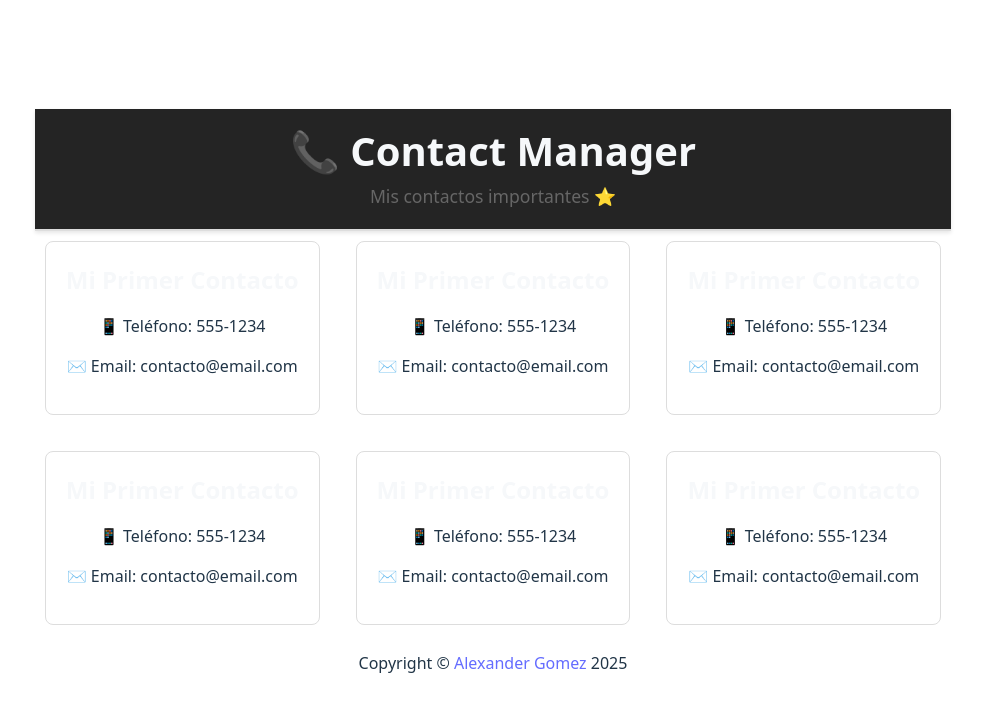
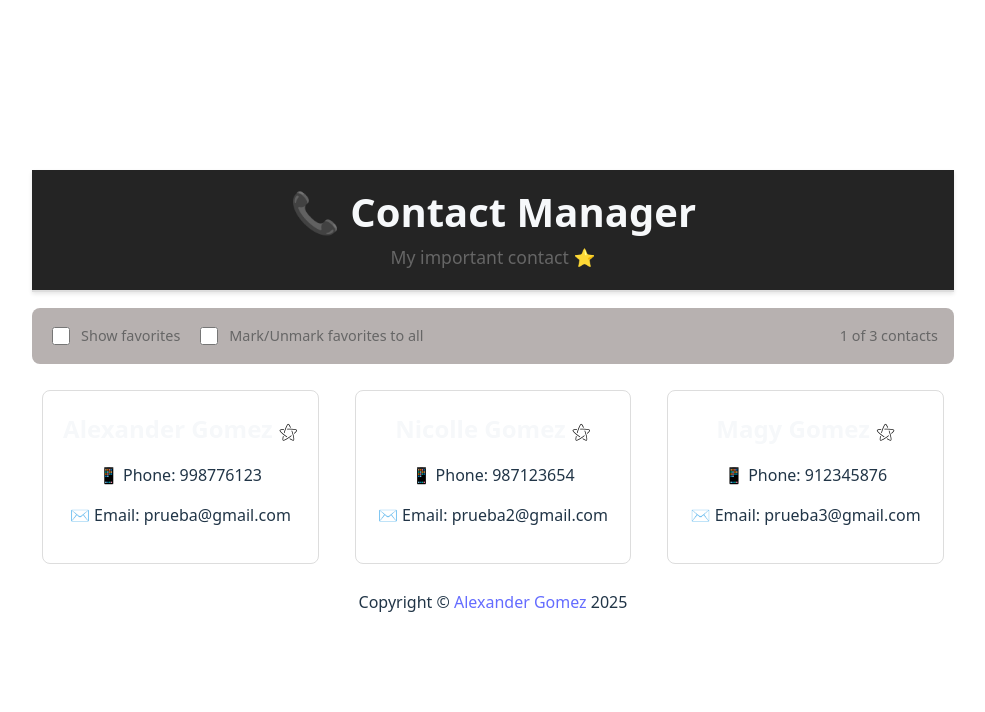
Before and after one commit to AlexanderG8/contact-manager, a React (Vite) app: page / in a window 1280 px wide. Shown: the top 712 px of the page, without its empty margins (147-1132 px from the left). Built offline with nearby package versions, Linux system fonts and the light colour scheme.

Commit message:
Se culmino con Lab 2 - Code 301

```diff
--- a/src/App.jsx
+++ b/src/App.jsx
@@ -1,21 +1,226 @@
-import './App.css'
-import Header from './components/Header'
-import ContactList from './components/ContactList'
-import Footer from './components/Footer'
+import "./App.css";
+import { useState } from "react";
+import Header from "./components/Header";
+import ContactList from "./components/ContactList";
+import ContactCard from "./components/ContactCard";
+import Footer from "./components/Footer";
 
 function App() {
+  // Hook para manejar el estado del contacto seleccionado
+  const [selectContact, setSelectContact] = useState(null);
+  // Hook para manejar el estado de mostrar solo favoritos
+  const [showOnlyFavorites, setShowOnlyFavorites] = useState(false);
+
+  // Hook para manejar el estado de los contactos
+  const [contacts, setContacts] = useState([
+    {
+      id: 1,
+      name: "Alexander Gomez",
+      phone: "998776123",
+      email: "prueba@gmail.com",
+      isFavorite: false,
+    },
+    {
+      id: 2,
+      name: "Nicolle Gomez",
+      phone: "987123654",
+      email: "prueba2@gmail.com",
+      isFavorite: false,
+    },
+    {
+      id: 3,
+      name: "Magy Gomez",
+      phone: "912345876",
+      email: "prueba3@gmail.com",
+      isFavorite: false,
+    },
+  ]);
+
+  // Función para manejar el cambio de estado de mostrar solo favoritos
+  let contactsToShow = contacts;
+
+  if (showOnlyFavorites) {
+    contactsToShow = contacts.filter((contact) => contact.isFavorite);
+  }
+
+  /**
+   * Función para manejar el cambio de estado del contacto seleccionado
+   * @param {Object} contact
+   */
+  const handleSelectContact = (contact) => {
+    // console.log(contact);
+    setSelectContact(contact);
+  }
+
+  // Función para manejar el cambio de estado de mostrar solo favoritos
+  const handleChangeFavorite = (event) => {
+    // console.log(event);
+    setShowOnlyFavorites(event.target.checked);
+    // Mostrar el primer favorito selecionado
+    const favoriteContact = contacts.find((contact) => contact.isFavorite);
+    if (favoriteContact) {
+      setSelectContact(favoriteContact);
+    } else {
+      setSelectContact(null);
+    }
+  };
+
+  const handleChangeAllFavorite = (event) => {
+    // console.log(event);
+    let updateContacts;
+    if (event.target.checked) {
+      updateContacts = contacts.map((contact) => {
+        return {
+          id: contact.id,
+          name: contact.name,
+          phone: contact.phone,
+          email: contact.email,
+          isFavorite: true,
+        }
+      })
+    }else{
+      updateContacts = contacts.map((contact) => {
+        return {
+          id: contact.id,
+          name: contact.name,
+          phone: contact.phone,
+          email: contact.email,
+          isFavorite: false,
+        }
+      })
+    }
+      const favoriteContact = updateContacts.find((contact) => contact.isFavorite);
+      if (favoriteContact) {
+        setSelectContact(favoriteContact);
+      } else {
+        setSelectContact(null);
+      }
+    setContacts(updateContacts);
+  }
+
+  // Función para manejar el cambio de estado de favoritos
+  function toggleFavorite(id){
+    const updateContacts = contacts.map((contact) => {
+      return {
+        id: contact.id,
+        name: contact.name,
+        phone: contact.phone,
+        email: contact.email,
+        isFavorite: contact.id === id ? !contact.isFavorite : contact.isFavorite
+      }
+    })
+
+    if(selectContact.id === id){
+      setSelectContact({
+        id: selectContact.id,
+        name: selectContact.name,
+        phone: selectContact.phone,
+        email: selectContact.email,
+        isFavorite: !selectContact.isFavorite
+      })
+    }
+    setContacts(updateContacts)
+  }
+
   return (
     <>
       <div>
         <Header />
         <main>
-          <ContactList />
+          <section>
+            <div style={{
+              display: 'flex',
+              alignItems: 'center',
+              gap: '1rem',
+              padding: '1rem',
+              backgroundColor: '#b7b1b0',
+              borderRadius: '8px',
+              margin: '1rem 0'
+            }}>
+              <div style={{
+                display: 'flex',
+                alignItems: 'center',
+                gap: '0.5rem'
+              }}>
+                <input
+                  type="checkbox"
+                  id="showOnlyFavorites"
+                  checked={showOnlyFavorites}
+                  onChange={handleChangeFavorite}
+                  style={{
+                    cursor: 'pointer',
+                    width: '18px',
+                    height: '18px'
+                  }}
+                />
+                <label
+                  htmlFor="showOnlyFavorites"
+                  style={{
+                    fontSize: '0.9rem',
+                    color: '#666'
+                  }}
+                >Show favorites</label>
+              </div>
+
+              <div style={{
+                display: 'flex',
+                alignItems: 'center',
+                gap: '0.5rem'
+              }}>
+                <input
+                  type="checkbox"
+                  id="markAllFavorites"
+                  onChange={handleChangeAllFavorite}
+                  style={{
+                    cursor: 'pointer',
+                    width: '18px',
+                    height: '18px'
+                  }}
+                />
+                <label
+                  htmlFor="markAllFavorites"
+                  style={{
+                    fontSize: '0.9rem',
+                    color: '#666'
+                  }}
+                >Mark/Unmark favorites to all</label>
+              </div>
+
+              <label style={{
+                marginLeft: 'auto',
+                fontSize: '0.9rem',
+                color: '#666',
+                fontWeight: '500'
+              }}>1 of {contacts.length} contacts</label>
+            </div>
+          </section>
+          <section
+            style={{
+              display: "grid",
+              gridTemplateColumns: "repeat(3, 1fr)",
+              gap: "1rem",
+            }}
+          >
+            {contactsToShow.map((contact) => (
+              <div key={contact.id} onClick={() => handleSelectContact(contact)}>
+                <ContactList contact={contact} toggleFavorite={toggleFavorite} />
+              </div>
+            ))}
+          </section>
+          <section
+            style={{
+              justifyItems: "center",
+              alignItems: "center"
+            }}
+            >
+            {selectContact ? <h3>Contacto Selecionado</h3> : null}
+            {selectContact ? <ContactCard contact={selectContact} toggleFavorite={toggleFavorite} /> : null}
+          </section>
           <Footer />
         </main>
-
       </div>
     </>
-  )
+  );
 }
 
-export default App
+export default App;
--- a/src/components/ContactCard.jsx
+++ b/src/components/ContactCard.jsx
@@ -1,4 +1,4 @@
-export default function ContactCard() {
+export default function ContactCard({contact, toggleFavorite}) {
   return (
     <div style={{
       padding: '20px',
@@ -12,9 +12,38 @@
         marginTop: 0,
         marginBottom: '15px',
         fontSize: '1.5rem'
-      }}>Mi Primer Contacto</h3>
-      <p>📱 Teléfono: 555-1234</p>
-      <p>✉️ Email: contacto@email.com</p>
+      }}>{contact?.name} {contact?.isFavorite ?
+        <button
+          style={{
+            background: 'none',
+            border: 'none',
+            padding: 0,
+            cursor: 'pointer',
+            fontSize: '1.2rem'
+          }}
+          onClick={() => toggleFavorite(contact.id)}
+        >
+          ⭐
+        </button> :
+        <button
+          style={{
+            background: 'none',
+            border: 'none',
+            padding: 0,
+            cursor: 'pointer',
+            fontSize: '1.2rem'
+          }}
+          onClick={() => toggleFavorite(contact.id)}
+        >
+          ⚝
+        </button>
+      }</h3>
+      <p>📱 Phone: {contact?.phone}</p>
+      <p>✉️ Email: {contact?.email}</p>
+      {/* <button onClick={() => toggleFavorite(contact.id)}>
+        ⭐
+        {contact.isFavorite ? "Quit Favorite" : "Add Favorite"}
+      </button> */}
     </div>
   );
 }
--- a/src/components/ContactList.jsx
+++ b/src/components/ContactList.jsx
@@ -1,19 +1,8 @@
 import ContactCard from "./ContactCard"
 
-const ContactList = () => {
+const ContactList = ({contact, toggleFavorite}) => {
   return (
-        <div style={{
-            display: 'grid',
-            gridTemplateColumns: 'repeat(3, 1fr)',
-            gap: '1rem'
-        }}>
-            <ContactCard />
-            <ContactCard />
-            <ContactCard />
-            <ContactCard />
-            <ContactCard />
-            <ContactCard />
-        </div>
+  <ContactCard contact={contact} toggleFavorite={toggleFavorite}/>
   );
 };
 
--- a/src/components/Header.jsx
+++ b/src/components/Header.jsx
@@ -16,7 +16,7 @@
         color: '#666',
         margin: 0,
         fontSize: '1.1rem'
-      }}>Mis contactos importantes ⭐</p>
+      }}>My important contact ⭐</p>
     </header>
   );
 }
```
Also changed, not shown: 1 other file (tests, documents, lock files or other folders).
